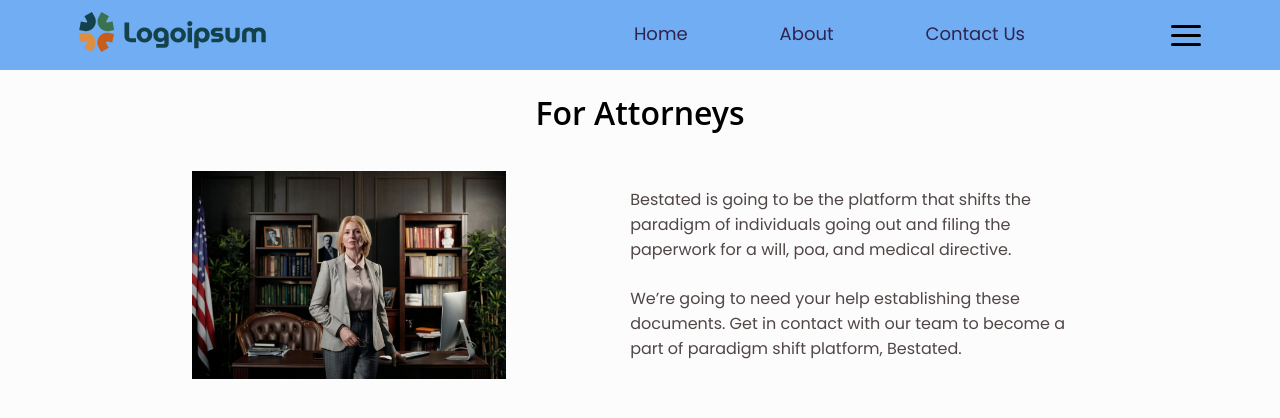
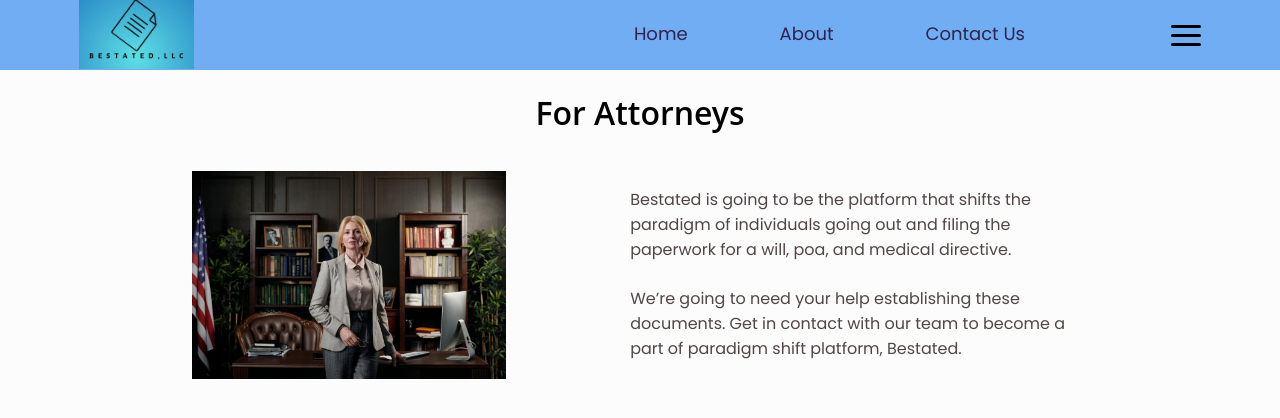
Before and after one commit to chenathy/benefit-estated, a React (Create React App) app: page /attorneys in a window 1280 px wide. Shown: the top 418 px of the page. Built offline with nearby package versions, Linux system fonts and the light colour scheme.

Commit message:
update company logo

```diff
--- a/src/MainPage/NavBar/NavBar.css
+++ b/src/MainPage/NavBar/NavBar.css
@@ -29,13 +29,14 @@
 }
 
 
-.logo {
+.logo img {
+  width: auto;
+  height: 75px;
 }
 
 .nav-elements {
     margin-left: auto;
 }
-
 
 .nav-elements ul {
     display: flex;
--- a/src/MainPage/NavBar/index.js
+++ b/src/MainPage/NavBar/index.js
@@ -1,5 +1,5 @@
 import React, {useState} from 'react';
-import { ReactComponent as CompanyLogo } from '../../logoTest(willReplace).svg';
+import compnanyLogo from '../../bestated_logo.png';
 import { NavLink } from 'react-router-dom';
 import './NavBar.css';
 import MenuIcon from '../Menu/MenuIcon';
@@ -16,7 +16,7 @@
       <nav className='navbar'>
         <div className='container'>
           <div className='logo'>
-            <CompanyLogo />
+            <img src={compnanyLogo} alt='Logo'/>
           </div>
           <div className='nav-elements'>
             <ul>
```
Also changed, not shown: src/bestated_logo.png (added).
